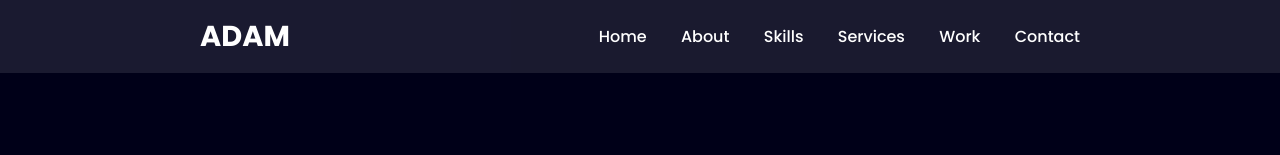
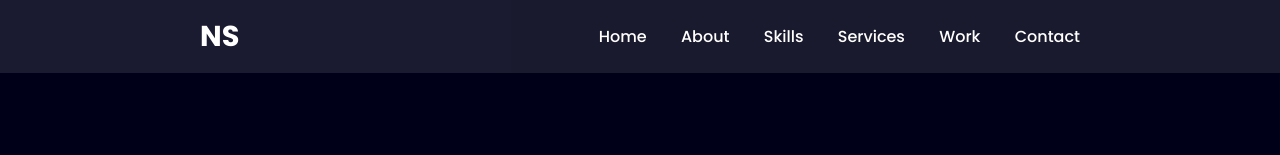
Before and after one commit to N-S007/Test-Repository, a plain HTML site: page index.html in a window 1280 px wide. Shown: the top 155 px of the page. Drawn offline with nearby package versions, Linux system fonts and the light colour scheme.

Commit message:
Yes commit

```diff
--- a/index.html
+++ b/index.html
@@ -12,7 +12,7 @@
 
 
     <header>
-        <a href="" class="brand" data-aos="zoom-in" data-aos-duration="1000">Adam</a>
+        <a href="" class="brand" data-aos="zoom-in" data-aos-duration="1000">NS</a>
         <div class="menu-btn"></div>
         <div class="navigation">
             <a href="#main" data-aos="fade-up" data-aos-duration="1000" data-aos-delay="100">Home</a>
```
